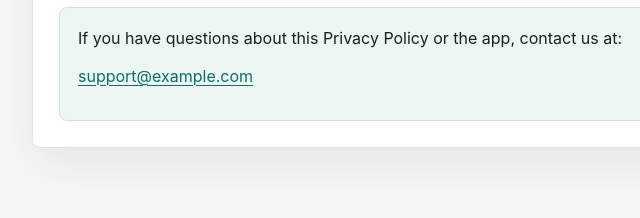
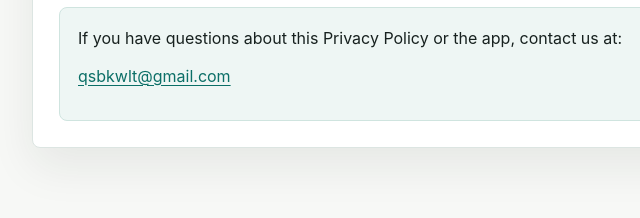
Before and after one commit to qsbkwlt-sketch/photo-cleaner-site, a plain HTML site: page privacy/index.html in a window 1280 px wide. Shown: the part 2282-2500 px from the top of the page, 140-780 px from the left. Drawn offline with Linux system fonts and the light colour scheme.

Commit message:
Update index.html

```diff
--- a/privacy/index.html
+++ b/privacy/index.html
@@ -100,7 +100,7 @@
           <h2>Contact</h2>
           <div class="contact-box">
             <p>If you have questions about this Privacy Policy or the app, contact us at:</p>
-            <p><a href="mailto:support@example.com">support@example.com</a></p>
+            <p><a href="mailto:support@example.com">qsbkwlt@gmail.com</a></p>
           </div>
         </section>
       </article>
```
